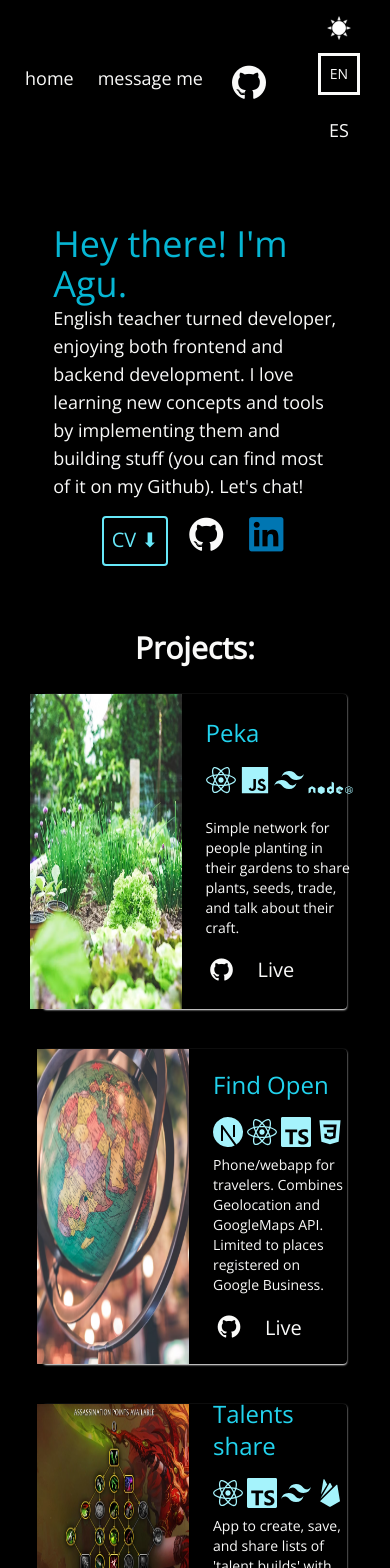
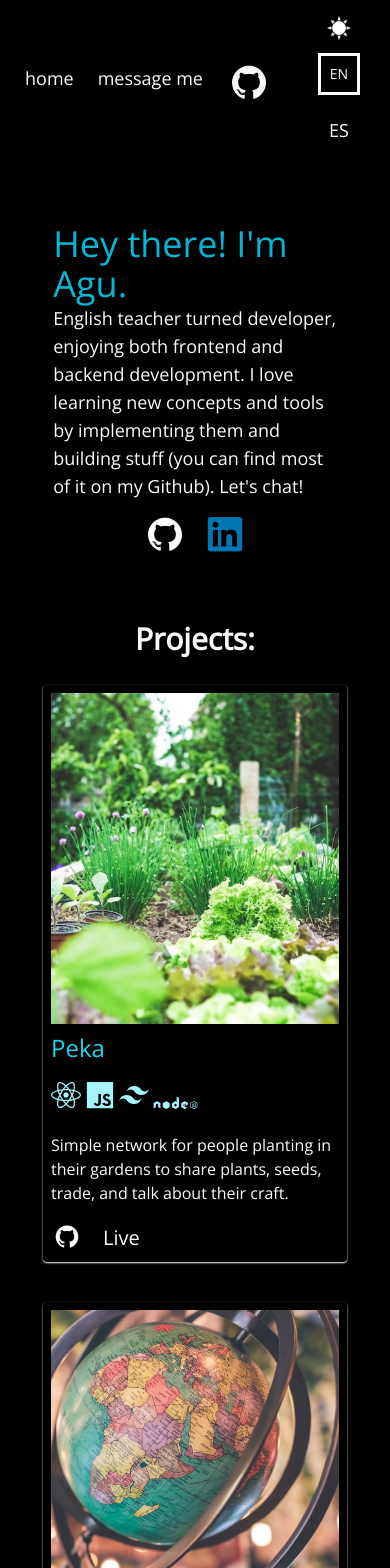
Before and after one commit to jinitsuga/agu-portfolio, a React (Vite) app: page / in a window 390 px wide. Shown: the top 1568 px of the page. Built offline with nearby package versions, Linux system fonts and the light colour scheme.

Commit message:
add responsiveness for new project cards and navbar. Prepped download cv link

```diff
--- a/src/Header/Info.tsx
+++ b/src/Header/Info.tsx
@@ -25,7 +25,7 @@ export const Info: FC<Props> = ({ text, greeting }) => {
         </h3>
         <p>{text}</p>
         <ul className="flex flex-row gap-4 justify-self-center text-xl  self-center m-4">
-          <li
+          {/* <li
             className={`${
               darkMode
                 ? "text-cyan-300 border-cyan-300 hover:border-white hover:text-white"
@@ -42,7 +42,7 @@ export const Info: FC<Props> = ({ text, greeting }) => {
             >
               CV ⬇{" "}
             </a>
-          </li>
+          </li> */}
           <li className="text-4xl text-stone-50">
             <a
               className={`${
--- a/src/Projects/Project.tsx
+++ b/src/Projects/Project.tsx
@@ -1,6 +1,6 @@
 import React, { FC } from "react";
 import { DarkModeContext } from "../Context/DarkMode";
-import {IconTypescript, IconNextjs} from "../icons/icons";
+import { IconTypescript, IconNextjs } from "../icons/icons";
 
 interface Props {
   img: any;
@@ -23,13 +23,16 @@ export const Project: FC<Props> = ({
 
   return (
     <div
-      className={`flex items-center justify-center gap-4 h-[315px] w-[500px] m-1 shadow-sm shadow-white hover:shadow-cyan-400 rounded`}
+      className={`flex flex-col md:flex-row items-center justify-center gap-2 md:h-[315px] w-[500px] p-2 m-1 shadow-sm shadow-white hover:shadow-cyan-400 rounded`}
     >
-    <img className="max-w-[50%] h-full" src={img}></img>
-    <div className="flex gap-2 flex-col p-2">
+      <img
+        className=" scale-[1] md:scale-100  md:max-w-[50%] h-full"
+        src={img}
+      ></img>
+      <div className="flex gap-2 flex-col">
         <h4 className="mb-2 text-2xl text-cyan-400">{name}</h4>
         <div className=" flex gap-1 text-cyan-200 text-3xl">{tools}</div>
-      <span className="max-w-[350px] text-sm">{description}</span>
+        <span className="max-w-[350px] text-md">{description}</span>
         <ul className="flex items-center justify-self-end gap-4 mt-2 text-xl">
           <li>
             <a target="_blank" href={code}>
```
Lines whose indentation alone changed are shown as unchanged.
